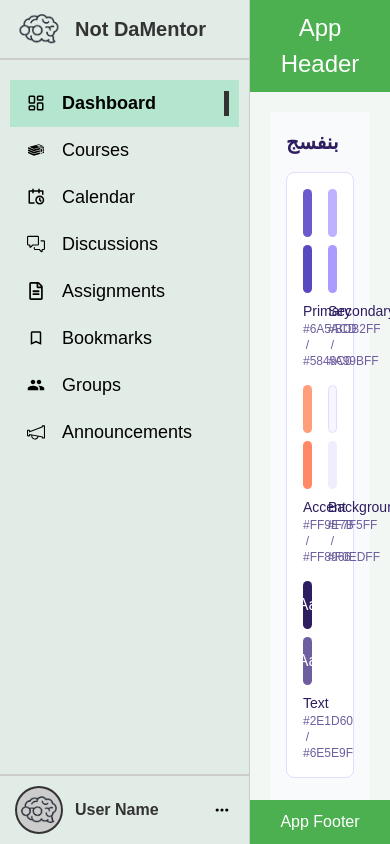
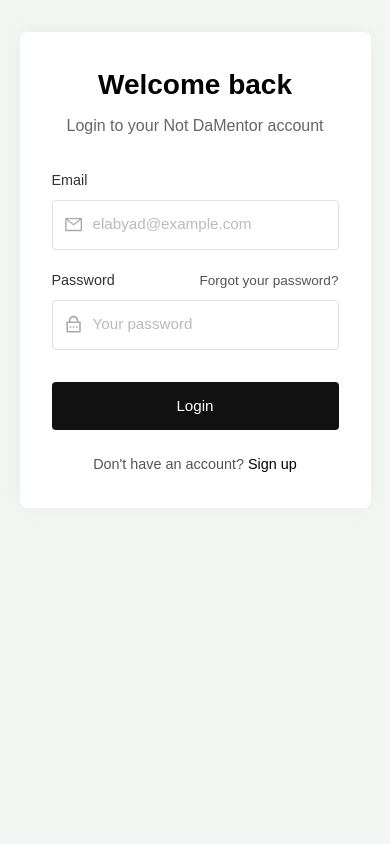
Before and after one commit to Elabyad247/not-damentor, a React (Create React App) app: page / in a window 390 px wide. Built offline with nearby package versions, Linux system fonts and the light colour scheme.

Commit message:
Refactor login and register pages to use AuthContainer component to reduce redundancy;

```diff
--- a/src/App.js
+++ b/src/App.js
@@ -5,7 +5,7 @@
 import RegisterPage from "./components/RegisterPage";
 
 function App() {
-  const currentPage = "Dashboard";
+  const currentPage = "Login";
   switch (currentPage) {
     case "Login":
       return <LoginPage />;
--- a/src/components/RegisterPage.css
+++ b/src/components/AuthContainer.css
@@ -1,34 +1,34 @@
-body {
+.auth-container {
   display: flex;
-  justify-content: center;
-  align-items: center;
-  min-height: 100vh;
-}
-
-.register-container {
-  display: flex;
-  justify-content: center;
-  align-items: center;
-  width: 35vw;
-  height: 70vh;
+  width: 80vw;
+  max-width: 900px;
+  min-height: 70vh;
   background-color: #fff;
   box-shadow: 0 0 20px rgba(0, 0, 0, 0.05);
   border-radius: 8px;
+  overflow: hidden;
+  margin: 2rem auto;
 }
 
-.register-form-container {
+.auth-form-container {
   flex: 1;
-  width: 80%;
-  height: 80%;
+  padding: 2rem;
   display: flex;
   align-items: center;
   justify-content: center;
-  padding: 2rem;
 }
 
-.register-form-wrapper {
+.auth-form-wrapper {
   width: 100%;
   max-width: 400px;
+}
+
+.auth-container h1 {
+  font-size: 1.75rem;
+  font-weight: 600;
+  color: #000;
+  margin-bottom: 0.5rem;
+  text-align: center;
 }
 
 .subtitle {
@@ -38,7 +38,7 @@
   text-align: center;
 }
 
-.register-form {
+.auth-form {
   display: flex;
   flex-direction: column;
   gap: 1.25rem;
@@ -64,7 +64,7 @@
   font-size: 1.2rem;
 }
 
-.register-form label {
+.auth-form label {
   font-size: 0.9rem;
   font-weight: 500;
   color: #333;
@@ -76,7 +76,7 @@
   align-items: center;
 }
 
-.register-form input {
+.auth-form input {
   width: 100%;
   padding: 0.8rem 0.8rem 0.8rem 2.5rem;
   border: 1px solid #e0e0e0;
@@ -85,17 +85,17 @@
   transition: all 0.2s ease-in-out;
 }
 
-.register-form input:focus {
+.auth-form input:focus {
   outline: none;
   border-color: #777;
   box-shadow: 0 0 0 2px rgba(0, 0, 0, 0.05);
 }
 
-.register-form input::placeholder {
+.auth-form input::placeholder {
   color: #bbb;
 }
 
-.register-button {
+.auth-button {
   padding: 0.8rem;
   margin-top: 0.75rem;
   background-color: #111;
@@ -108,40 +108,68 @@
   transition: all 0.3s ease;
 }
 
-.register-button:hover {
+.auth-button:hover {
   background-color: #000;
   transform: translateY(-2px);
   box-shadow: 0 4px 8px rgba(0, 0, 0, 0.1);
 }
 
-.register-button:active {
+.auth-button:active {
   transform: translateY(0);
 }
 
-.terms-text {
-  font-size: 0.75rem;
-  color: #999;
-  text-align: center;
-  line-height: 1.4;
+.forgot-password {
+  font-size: 0.85rem;
+  color: #555;
+  text-decoration: none;
+  transition: color 0.2s;
 }
 
-.terms-text a {
-  color: #777;
-  text-decoration: none;
+.forgot-password:hover {
+  color: #000;
+  text-decoration: underline;
 }
 
+.auth-footer,
+.terms-text {
+  text-align: center;
+  color: #555;
+  font-size: 0.9rem;
+}
+
+.auth-footer a,
+.terms-text a {
+  color: #000;
+  font-weight: 500;
+  text-decoration: none;
+  transition: color 0.2s;
+}
+
+.auth-footer a:hover,
 .terms-text a:hover {
   text-decoration: underline;
 }
 
+.auth-image-wrapper {
+  flex: 1;
+  display: block;
+  height: 100%;
+}
+
+.auth-image {
+  width: 100%;
+  height: 100%;
+  object-fit: cover;
+}
+
 @media (max-width: 900px) {
-  .register-container {
+  .auth-container {
     flex-direction: column;
+    width: 90vw;
+    min-height: auto;
   }
-
-  .register-form-container {
-    max-width: 100%;
-    padding: 2rem 1.5rem;
+  .auth-image-wrapper {
+    display: none;
   }
 }
 
--- /dev/null
+++ b/src/components/AuthContainer.js
@@ -0,0 +1,23 @@
+import React from "react";
+import "./AuthContainer.css";
+
+function AuthContainer({ title, subtitle, children, imageSrc, showImage }) {
+  return (
+    <div className="auth-container">
+      <div className="auth-form-container">
+        <div className="auth-form-wrapper">
+          {title && <h1>{title}</h1>}
+          {subtitle && <p className="subtitle">{subtitle}</p>}
+          {children}
+        </div>
+      </div>
+      {showImage && (
+        <div className="auth-image-wrapper">
+          <img src={imageSrc} alt="Authentication" className="auth-image" />
+        </div>
+      )}
+    </div>
+  );
+}
+
+export default AuthContainer;
--- a/src/components/LoginPage.css
+++ /dev/null
@@ -1,196 +0,0 @@
-body {
-  display: flex;
-  justify-content: center;
-  align-items: center;
-  min-height: 100vh;
-}
-
-.login-container {
-  display: flex;
-  justify-content: center;
-  align-items: center;
-  width: 80vw;
-  height: 80vh;
-  background-color: #fff;
-  box-shadow: 0 0 20px rgba(0, 0, 0, 0.05);
-  border-radius: 8px;
-}
-
-.login-form-container {
-  flex: 1;
-  width: 80%;
-  height: 80%;
-  display: flex;
-  align-items: center;
-  justify-content: center;
-  padding: 2rem;
-}
-
-.login-form-wrapper {
-  width: 100%;
-  max-width: 400px;
-}
-
-.login-form-wrapper h1 {
-  font-size: 1.75rem;
-  font-weight: 600;
-  color: #000;
-  margin-bottom: 0.5rem;
-  text-align: center;
-}
-
-.subtitle {
-  font-size: 1rem;
-  color: #666;
-  margin-bottom: 2rem;
-  text-align: center;
-}
-
-.login-form {
-  display: flex;
-  flex-direction: column;
-  gap: 1.25rem;
-  margin-bottom: 1.5rem;
-}
-
-.input-group {
-  display: flex;
-  flex-direction: column;
-  gap: 0.5rem;
-}
-
-.input-with-icon {
-  position: relative;
-  display: flex;
-  align-items: center;
-}
-
-.input-icon {
-  position: absolute;
-  left: 12px;
-  color: #aaa;
-  font-size: 1.2rem;
-}
-
-.login-form label {
-  font-size: 0.9rem;
-  font-weight: 500;
-  color: #333;
-}
-
-.password-label-row {
-  display: flex;
-  justify-content: space-between;
-  align-items: center;
-}
-
-.login-form input {
-  width: 100%;
-  padding: 0.8rem 0.8rem 0.8rem 2.5rem;
-  border: 1px solid #e0e0e0;
-  border-radius: 4px;
-  font-size: 0.95rem;
-  transition: all 0.2s ease-in-out;
-}
-
-.login-form input:focus {
-  outline: none;
-  border-color: #777;
-  box-shadow: 0 0 0 2px rgba(0, 0, 0, 0.05);
-}
-
-.login-form input::placeholder {
-  color: #bbb;
-}
-
-.forgot-password {
-  font-size: 0.85rem;
-  color: #555;
-  text-decoration: none;
-  transition: color 0.2s;
-}
-
-.forgot-password:hover {
-  color: #000;
-  text-decoration: underline;
-}
-
-.login-button {
-  padding: 0.8rem;
-  margin-top: 0.75rem;
-  background-color: #111;
-  color: #fff;
-  border: none;
-  border-radius: 4px;
-  font-size: 0.95rem;
-  font-weight: 500;
-  cursor: pointer;
-  transition: all 0.3s ease;
-}
-
-.login-button:hover {
-  background-color: #000;
-  transform: translateY(-2px);
-  box-shadow: 0 4px 8px rgba(0, 0, 0, 0.1);
-}
-
-.login-button:active {
-  transform: translateY(0);
-}
-
-.signup-link {
-  text-align: center;
-  margin-bottom: 1.5rem;
-  color: #555;
-  font-size: 0.9rem;
-}
-
-.signup-link a {
-  color: #000;
-  font-weight: 500;
-  text-decoration: none;
-  margin-left: 0.25rem;
-  transition: color 0.2s;
-}
-
-.signup-link a:hover {
-  text-decoration: underline;
-}
-
-.login-image-wrapper {
-  flex: 1;
-  height: 100%;
-}
-
-.login-image {
-  width: 100%;
-  height: 100%;
-  border-radius: 0 8px 8px 0;
-}
-
-@media (max-width: 900px) {
-  .login-container {
-    flex-direction: column;
-  }
-
-  .login-form-container {
-    max-width: 100%;
-    padding: 2rem 1.5rem;
-  }
-
-  .login-image-wrapper {
-    display: none;
-  }
-}
-
-.input-with-icon:hover .input-icon {
-  color: #777;
-}
-
-.input-with-icon:focus-within .input-icon {
-  color: #333;
-}
-
-.input-with-icon:focus-within input {
-  border-color: #555;
-}
--- a/src/components/LoginPage.js
+++ b/src/components/LoginPage.js
@@ -1,16 +1,16 @@
-import "./LoginPage.css";
+import "./AuthContainer.css";
 import { AiOutlineMail } from "react-icons/ai";
 import { RiLockPasswordLine } from "react-icons/ri";
+import AuthContainer from "./AuthContainer";
 
 export default function LoginPage() {
   return (
-    <div className="login-container">
-      <div className="login-form-container">
-        <div className="login-form-wrapper">
-          <h1>Welcome back</h1>
-          <p className="subtitle">Login to your Not DaMentor account</p>
-
-          <form className="login-form">
+    <AuthContainer
+      title="Welcome back"
+      subtitle="Login to your Not DaMentor account"
+      imageSrc="./assets/LoginBanner.png"
+      showImage={true}>
+      <form className="auth-form">
         <div className="input-group">
           <label htmlFor="email">Email</label>
           <div className="input-with-icon">
@@ -42,24 +42,14 @@
           </div>
         </div>
 
-            <button type="submit" className="login-button">
+        <button type="submit" className="auth-button">
           Login
         </button>
       </form>
 
-          <div className="signup-link">
+      <div className="auth-footer">
         Don't have an account? <a href="#!">Sign up</a>
       </div>
-        </div>
-      </div>
-
-      <div className="login-image-wrapper">
-        <img
-          src="./assets/LoginBanner.png"
-          alt="DaMentor Login"
-          className="login-image"
-        />
-      </div>
-    </div>
+    </AuthContainer>
   );
 }
--- a/src/components/RegisterPage.js
+++ b/src/components/RegisterPage.js
@@ -1,14 +1,15 @@
-import "./RegisterPage.css";
+import "./AuthContainer.css";
 import { AiOutlineMail } from "react-icons/ai";
 import { RiLockPasswordLine } from "react-icons/ri";
+import AuthContainer from "./AuthContainer";
 
 export default function RegisterPage() {
   return (
-    <div className="register-container">
-      <div className="register-form-container">
-        <div className="register-form-wrapper">
-          <p className="subtitle">Create new Not DaMentor account</p>
-          <form className="register-form">
+    <AuthContainer
+      title="Create an account"
+      subtitle="Create new Not DaMentor account"
+      showImage={false}>
+      <form className="auth-form">
         <div className="input-group">
           <label htmlFor="email">Email</label>
           <div className="input-with-icon">
@@ -23,9 +24,7 @@
         </div>
 
         <div className="input-group">
-              <div className="password-label-row">
           <label htmlFor="password">Password</label>
-              </div>
           <div className="input-with-icon">
             <RiLockPasswordLine className="input-icon" />
             <input
@@ -37,18 +36,28 @@
           </div>
         </div>
 
-            <button type="submit" className="register-button">
+        <div className="input-group">
+          <label htmlFor="confirmPassword">Confirm Password</label>
+          <div className="input-with-icon">
+            <RiLockPasswordLine className="input-icon" />
+            <input
+              type="password"
+              id="confirmPassword"
+              placeholder="Confirm your password"
+              required
+            />
+          </div>
+        </div>
+
+        <button type="submit" className="auth-button">
           Register
         </button>
       </form>
 
       <div className="terms-text">
-            By clicking continue, you agree to our{" "}
-            <a href="#!">Terms of Service</a> and{" "}
-            <a href="#!">Privacy Policy</a>
+        By clicking continue, you agree to our <a href="#!">Terms of Service</a>{" "}
+        and <a href="#!">Privacy Policy</a>
       </div>
-        </div>
-      </div>
-    </div>
+    </AuthContainer>
   );
 }
```
Lines whose indentation alone changed are shown as unchanged.
